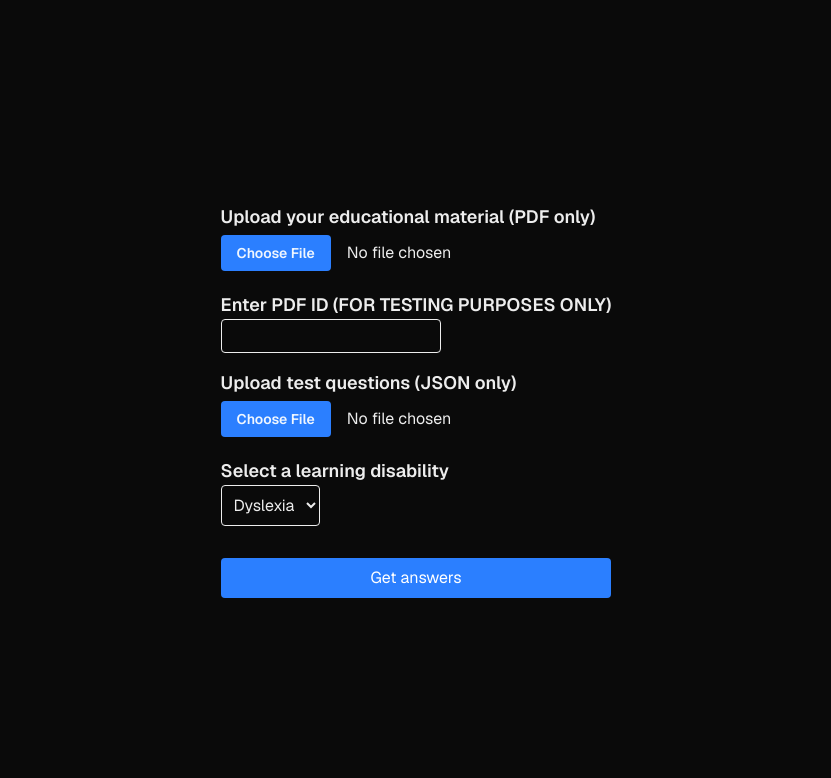
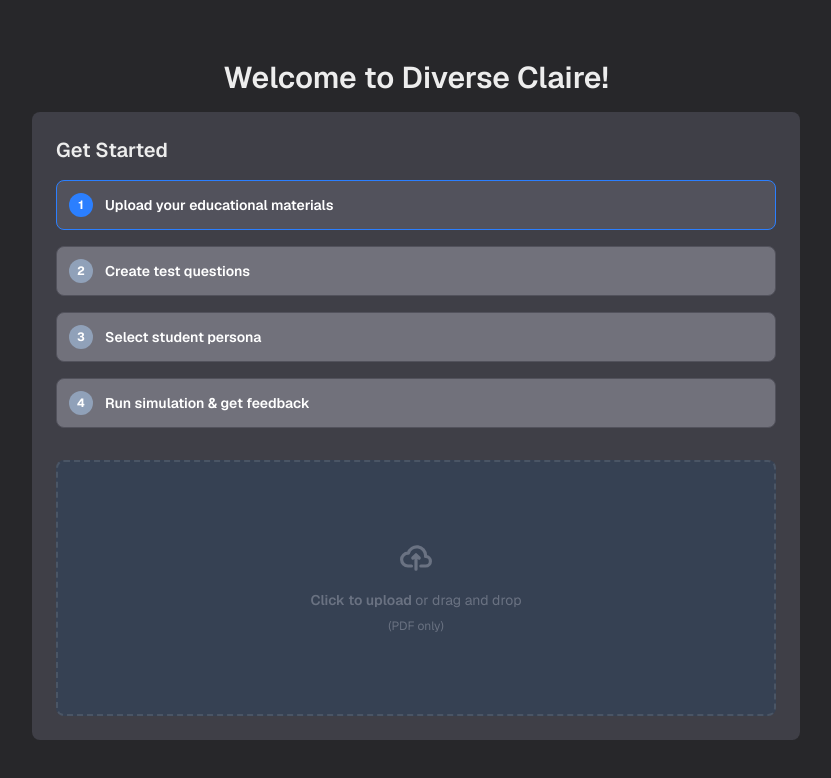
Before and after one commit to madhueyy/4951, a Next.js app: page / in a window 1280 px wide. Shown: the top 778 px of the page, without its empty margins (224-1055 px from the left). Built offline with nearby package versions, Linux system fonts and the light colour scheme.

Commit message:
feat: adding step by step ui for uploading material and choosing persona

```diff
--- a/package.json
+++ b/package.json
@@ -18,6 +18,7 @@
     "pdfjs-dist": "^5.3.31",
     "react": "^19.0.0",
     "react-dom": "^19.0.0",
+    "react-icons": "^5.5.0",
     "unpdf": "^1.0.6"
   },
   "devDependencies": {
--- a/src/app/api/material/route.ts
+++ b/src/app/api/material/route.ts
@@ -138,14 +138,6 @@ Please answer the following questions in the format of a JSON array of strings,
               type: "text",
               text: prompt,
             },
-            {
-              type: "document",
-              source: {
-                type: "base64",
-                media_type: "application/pdf",
-                data: pdfBase64,
-              },
-            },
           ],
         },
         {
@@ -154,6 +146,19 @@ Please answer the following questions in the format of a JSON array of strings,
             {
               type: "text",
               text: "I understand. I am Claire, an 18-year-old first-year computer science student with dyslexia. I have no prior programming experience, haven't attended Python lectures yet, don't have internet access at home, and I'm feeling apprehensive about my studies. I come from a low socioeconomic immigrant family and struggle with reading and language processing due to my dyslexia. I'm disengaged, lack confidence, and find it hard to focus, but I remain polite and respectful.\n\nI'm ready to respond as Claire to any questions or interactions, using only the knowledge and understanding that Claire would have at this point in her studies. I'll show my authentic struggles with the material while being respectful to my teacher.\n\n[Student]",
+            },
+          ],
+        },
+        {
+          role: "user",
+          content: [
+            {
+              type: "document",
+              source: {
+                type: "base64",
+                media_type: "application/pdf",
+                data: pdfBase64,
+              },
             },
           ],
         },
--- a/src/app/page.tsx
+++ b/src/app/page.tsx
@@ -1,14 +1,18 @@
 "use client";
 
 import { useState } from "react";
+import { IoIosArrowDown } from "react-icons/io";
+import { FaArrowRightLong } from "react-icons/fa6";
+import { BiCheck } from "react-icons/bi";
 
 export default function Home() {
-  const [disability, setDisability] = useState("dyslexia");
+  const [disability, setDisability] = useState("");
   const [material, setMaterial] = useState<File | null>(null);
   const [testQuestions, setTestQuestions] = useState<File | null>(null);
   const [pdfId, setPdfId] = useState<string>("");
   const [loading, setLoading] = useState(false);
   const [response, setResponse] = useState<string | null>(null);
+  const [step, setStep] = useState(1);
 
   const getAnswers = async () => {
     if (!material || !testQuestions || !disability) {
@@ -43,67 +47,179 @@ export default function Home() {
     }
   };
 
+  const handleMaterialUpload = (e: React.ChangeEvent<HTMLInputElement>) => {
+    const file = e.target.files?.[0] || null;
+    setMaterial(file);
+
+    if (file) {
+      setStep(2);
+    }
+  };
+
+  const handleTestQuestionsUpload = (
+    e: React.ChangeEvent<HTMLInputElement>
+  ) => {
+    const file = e.target.files?.[0] || null;
+    setTestQuestions(file);
+
+    if (file) {
+      setStep(3);
+    }
+  };
+
+  const handleDisabilitySelect = (e: React.ChangeEvent<HTMLSelectElement>) => {
+    const value = e.target.value;
+    setDisability(value);
+
+    if (value) {
+      setStep(4);
+    }
+  };
+
+  const StepIndicator = ({
+    stepNumber,
+    label,
+  }: {
+    stepNumber: number;
+    label: string;
+  }) => {
+    const isActive = step === stepNumber;
+    const isCompleted = step > stepNumber;
+
     return (
-    <div className="grid grid-rows-[20px_1fr_20px] items-center justify-items-center min-h-screen p-8 pb-20 gap-16 sm:p-20 font-[family-name:var(--font-geist-sans)]">
-      <main className="flex flex-col gap-[32px] row-start-2 items-center sm:items-start">
-        <div className="flex flex-col gap-y-4">
-          <div>
-            <p className="text-lg font-semibold">
-              Upload your educational material (PDF only)
+      <div
+        className={`flex items-center gap-3 p-3 rounded-lg border ${
+          isActive
+            ? "bg-zinc-600 border-blue-500"
+            : "bg-zinc-500 border-zinc-600"
+        }`}
+      >
+        <div
+          className={`w-6 h-6 text-white rounded-full flex items-center justify-center text-xs font-bold ${
+            isCompleted
+              ? "bg-green-500"
+              : isActive
+              ? "bg-blue-500"
+              : "bg-slate-400"
+          }`}
+        >
+          {isCompleted ? <BiCheck className="w-4 h-4" /> : stepNumber}
+        </div>
+        <span className="text-sm font-semibold text-white">{label}</span>
+      </div>
+    );
+  };
+
+  return (
+    <div className="w-[100vw] h-[100vh] font-[family-name:var(--font-geist-sans)] bg-zinc-800">
+      <main className="flex flex-col gap-y-4 w-full h-full justify-center items-center">
+        <p className="text-3xl font-semibold">Welcome to Diverse Claire!</p>
+
+        <div className="flex flex-col gap-y-4 w-[60%] justify-center self-center bg-zinc-700 px-6 py-6 rounded-lg">
+          <p className="text-xl font-semibold">Get Started</p>
+          <StepIndicator
+            stepNumber={1}
+            label="Upload your educational materials"
+          />
+          <StepIndicator stepNumber={2} label="Create test questions" />
+          <StepIndicator stepNumber={3} label="Select student persona" />
+          <StepIndicator stepNumber={4} label="Run simulation & get feedback" />
+
+          {/* For uploading educational materials */}
+          {step === 1 && (
+            <div className="flex items-center justify-center w-full mt-4">
+              <label className="flex flex-col items-center justify-center w-full h-64 border-2 border-dashed rounded-lg cursor-pointer hover:bg-gray-800 bg-gray-700 border-gray-600 hover:border-gray-500">
+                <svg
+                  className="w-8 h-8 mb-4 text-gray-500 dark:text-gray-400"
+                  aria-hidden="true"
+                  xmlns="http://www.w3.org/2000/svg"
+                  fill="none"
+                  viewBox="0 0 20 16"
+                >
+                  <path
+                    stroke="currentColor"
+                    strokeLinecap="round"
+                    strokeLinejoin="round"
+                    strokeWidth="2"
+                    d="M13 13h3a3 3 0 0 0 0-6h-.025A5.56 5.56 0 0 0 16 6.5 5.5 5.5 0 0 0 5.207 5.021C5.137 5.017 5.071 5 5 5a4 4 0 0 0 0 8h2.167M10 15V6m0 0L8 8m2-2 2 2"
+                  />
+                </svg>
+
+                <p className="mb-2 text-sm text-gray-500 dark:text-gray-400">
+                  <span className="font-semibold">Click to upload</span> or drag
+                  and drop
                 </p>
+                <p className="text-xs text-gray-500 dark:text-gray-400">
+                  (PDF only)
+                </p>
+
+                {material && (
+                  <p className="text-sm text-gray-400 mt-2">
+                    File selected: {material.name}
+                  </p>
+                )}
+
                 <input
                   type="file"
                   accept="application/pdf"
-              className="rounded py-1 file:mr-4 file:py-2 file:px-4 file:rounded file:border-0 file:text-sm file:font-semibold file:bg-blue-500 file:text-blue-50 hover:file:bg-blue-600 file:cursor-pointer"
-              onChange={(e) => setMaterial(e.target.files?.[0] || null)}
+                  className="hidden"
+                  onChange={handleMaterialUpload}
                 />
+              </label>
             </div>
+          )}
 
-          <div>
-            <p className="text-lg font-semibold">
-              Enter PDF ID (FOR TESTING PURPOSES ONLY)
-            </p>
-            <input
-              type="text"
-              className="py-1 border rounded"
-              onChange={(e) => setPdfId(e.target.value)}
-            />
-          </div>
-
-          <div>
-            <p className="text-lg font-semibold">
-              Upload test questions (JSON only)
-            </p>
+          {/* For uploading test questions */}
+          {step === 2 && (
+            <div className="flex flex-col items-center w-full mt-4">
+              <label className="sr-only">Upload test questions</label>
               <input
                 type="file"
-              accept="application/JSON"
-              className="rounded py-1 file:mr-4 file:py-2 file:px-4 file:rounded file:border-0 file:text-sm file:font-semibold file:bg-blue-500 file:text-blue-50 hover:file:bg-blue-600 file:cursor-pointer"
-              onChange={(e) => setTestQuestions(e.target.files?.[0] || null)}
+                accept="application/json"
+                className="rounded py-1 file:mr-4 file:py-2 file:px-4 file:rounded file:border-0 file:text-sm file:font-semibold file:bg-blue-500 file:text-blue-50 hover:file:bg-blue-600 file:cursor-pointer w-full"
+                onChange={handleTestQuestionsUpload}
               />
+              {testQuestions && (
+                <p className="text-sm text-gray-400 mt-2">
+                  File selected: {testQuestions.name}
+                </p>
+              )}
             </div>
+          )}
 
-          <div>
-            <p className="text-lg font-semibold">
-              Select a learning disability
-            </p>
+          {/* For choosing student persona */}
+          {step === 3 && (
+            <div className="relative w-full mt-4">
+              <label className="sr-only">Choose a diverse profile</label>
               <select
                 value={disability}
-              onChange={(e) => setDisability(e.target.value)}
-              className="p-2 rounded border"
+                className="py-2 px-3 rounded-lg border w-full appearance-none bg-zinc-800 text-white border-zinc-600 focus:outline-none focus:ring-2 focus:ring-blue-500"
+                onChange={handleDisabilitySelect}
               >
+                <option value="" disabled>
+                  Choose a diverse profile
+                </option>
                 <option value="dyslexia">Dyslexia</option>
                 <option value="adhd">ADHD</option>
                 <option value="autism">Autism</option>
               </select>
+              <div className="pointer-events-none absolute right-3 top-1/2 -translate-y-1/2 text-gray-400">
+                <IoIosArrowDown className="w-4 h-4" />
               </div>
+            </div>
+          )}
 
+          {/* Run simulation button */}
+          {step === 4 && (
             <button
               onClick={getAnswers}
               disabled={loading}
-            className="mt-4 bg-blue-500 text-white py-2 px-4 rounded hover:bg-blue-600 cursor-pointer"
+              className="flex flex-row mt-4 text-center items-center justify-center gap-x-4 py-2 px-4 font-medium bg-blue-500 rounded hover:bg-blue-600 cursor-pointer text-white"
             >
-            {loading ? "Submitting..." : "Get answers"}
+              {loading ? "Submitting..." : "Continue"}
+              <FaArrowRightLong className="text-sm" />
             </button>
+          )}
         </div>
 
         {response && (
```
Also changed, not shown: 1 other file (tests, documents, lock files or other folders). Lines whose indentation alone changed are shown as unchanged.
